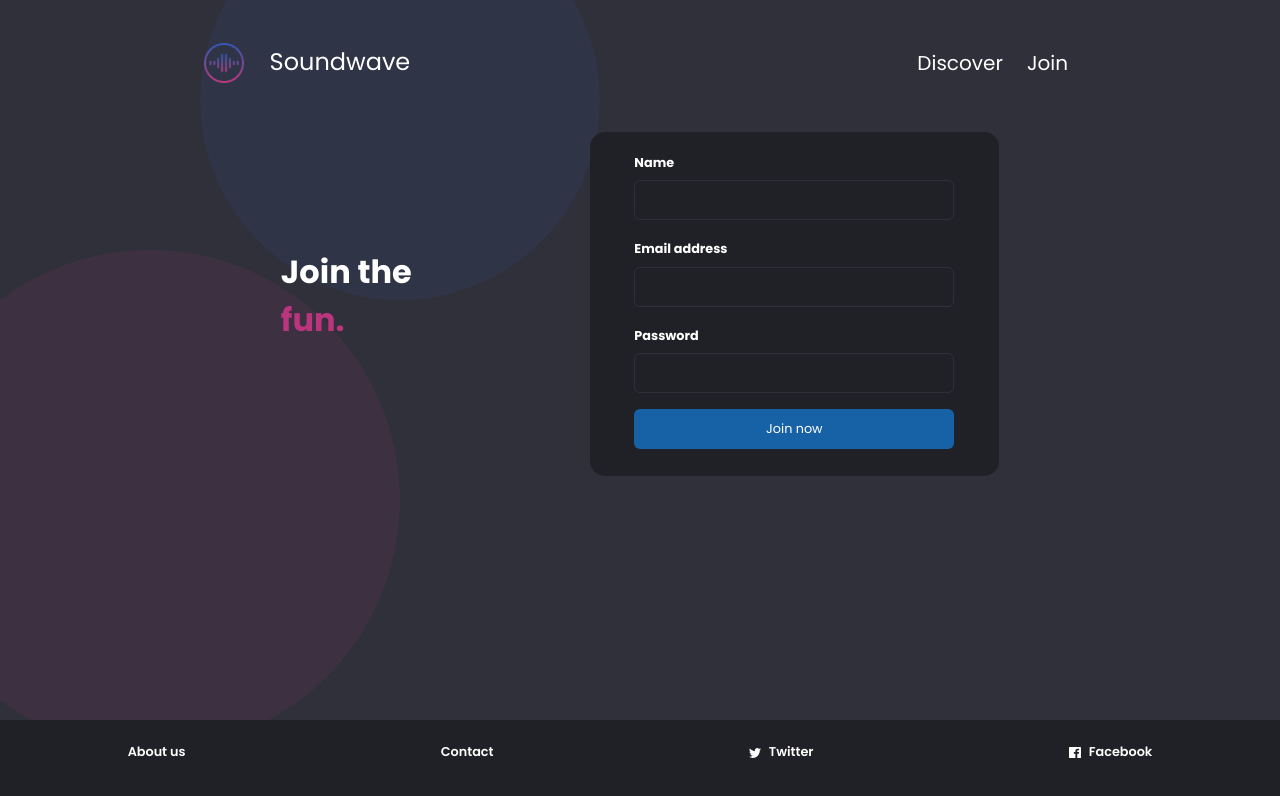
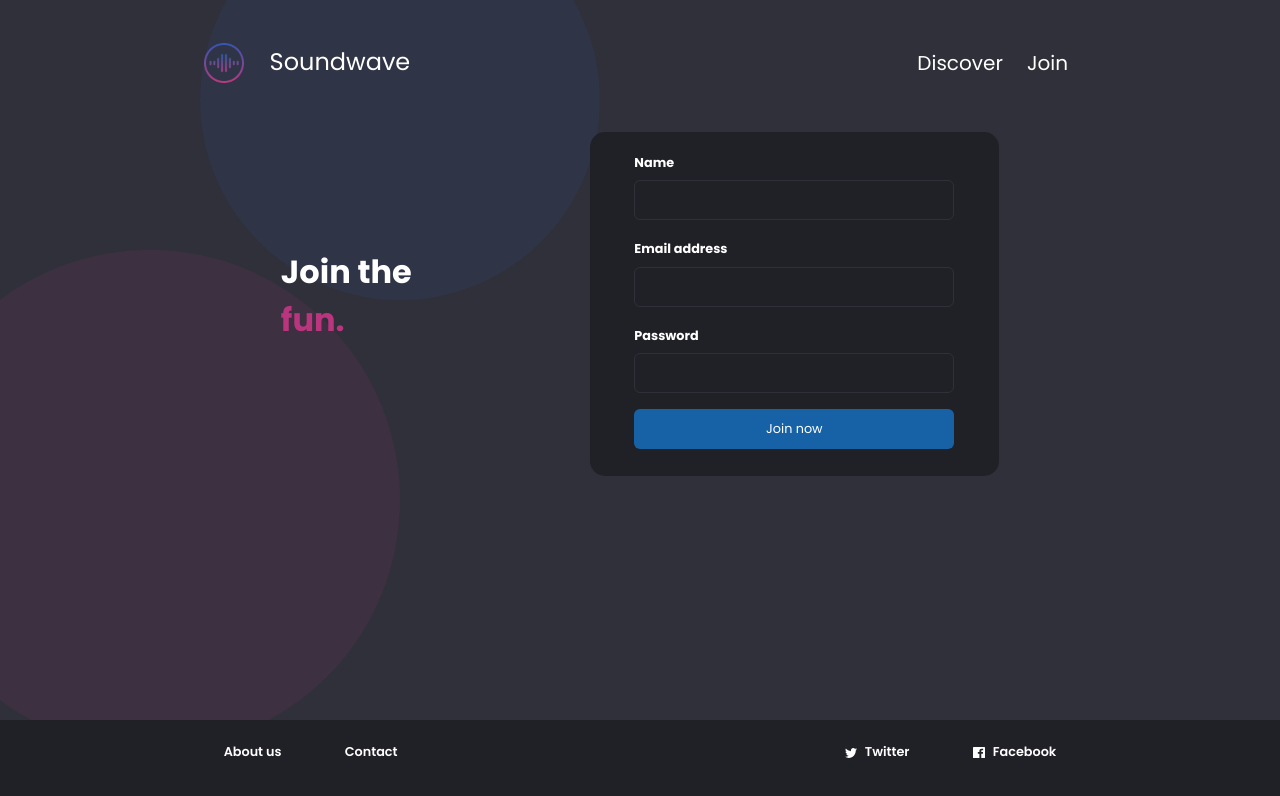
Before and after one commit to AleMCuitino/ReplicaWeb, a React (Create React App) app: page /join in a window 1280 px wide. Shown: the top 796 px of the page. Built offline with nearby package versions, Linux system fonts and the light colour scheme.

Commit message:
Change margin  text footer

```diff
--- a/src/components/Footer.jsx
+++ b/src/components/Footer.jsx
@@ -8,10 +8,10 @@ function Footer() {
         <>
         <footer className="">
             <div className="footer-cont d-flex justify-content-around align-items-center">
-                <p className="text-footer">About us</p>
-                <p className="text-footer">Contact</p>
-                <p className="text-footer"><img className="img-fluid pe-2" width="20px"src={Twitter} alt="twitter logo"/>Twitter</p>
-                <p className="text-footer"><img className="img-fluid pe-2" width="20px"src={Facebook} alt="facebook logo"/>Facebook</p>
+                <p className="text-footer about">About us</p>
+                <p className="text-footer contact">Contact</p>
+                <p className="text-footer twitter"><img className="img-fluid pe-2" width="20px"src={Twitter} alt="twitter logo"/>Twitter</p>
+                <p className="text-footer face"><img className="img-fluid pe-2" width="20px"src={Facebook} alt="facebook logo"/>Facebook</p>
             </div>
         </footer>
         </>
--- a/src/style/Footer.css
+++ b/src/style/Footer.css
@@ -11,3 +11,13 @@
     font-size: 0.8rem;
     font-weight: 600;
 }
+
+.about,
+.twitter {
+    margin-left: 15%;
+}
+
+.face,
+.contact {
+    margin-right: 15%;
+}
```
